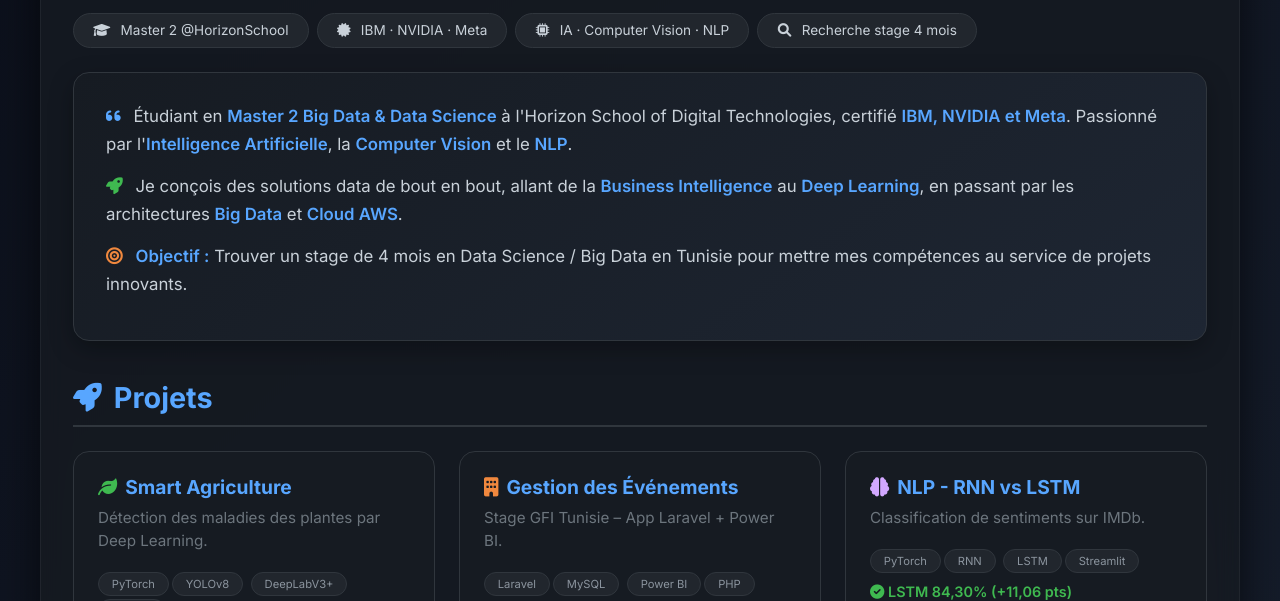
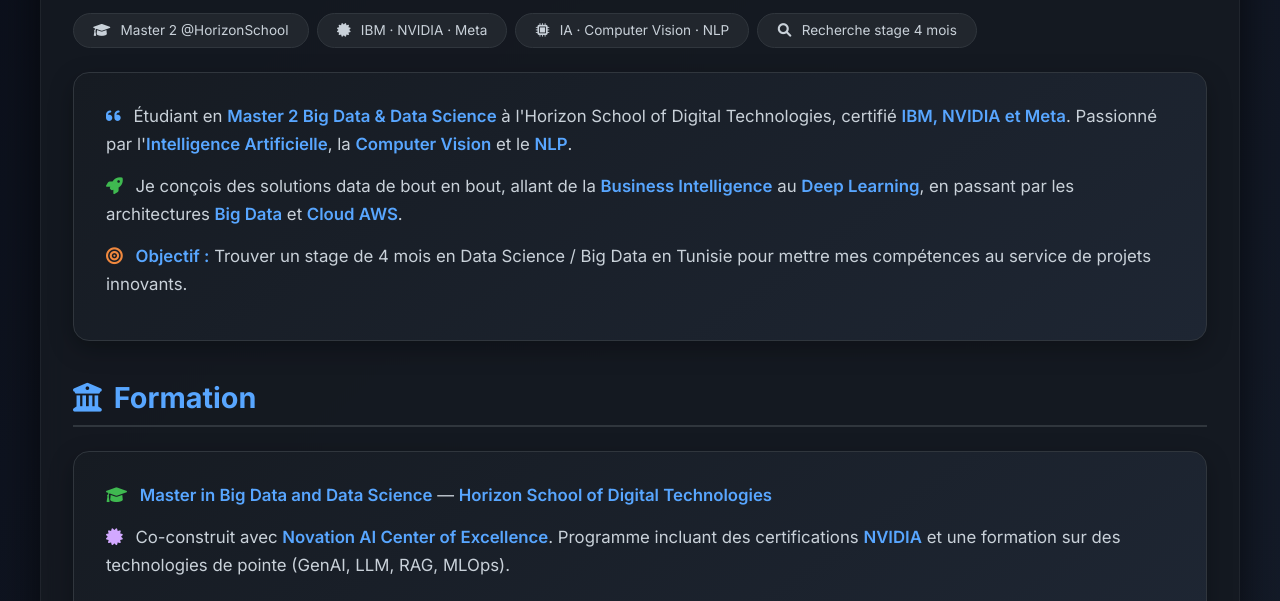
Before and after one commit to kabangesylvain-ui/portfolio, a plain HTML site: page index.html in a window 1280 px wide. Shown: the part 279-880 px from the top of the page. Drawn offline with nearby package versions, Linux system fonts and the light colour scheme.

Commit message:
Formation

```diff
--- a/index.html
+++ b/index.html
@@ -383,6 +383,27 @@
     </div>
 
     <!-- ========================================= -->
+<!-- FORMATION                                 -->
+<!-- ========================================= -->
+<h2 class="section-title" id="formation"><i class="fas fa-university"></i> Formation</h2>
+<div class="presentation-card">
+    <p>
+        <i class="fas fa-graduation-cap me-2" style="color:#3fb950;"></i>
+        <span class="highlight-text">Master in Big Data and Data Science</span>
+        — <a href="https://horizon-university.tn/programs/big-data-data-science"
+             target="_blank"
+             style="color: #58a6ff; text-decoration: none; font-weight: 600;">
+            Horizon School of Digital Technologies
+        </a>
+    </p>
+    <p>
+        <i class="fas fa-certificate me-2" style="color:#d2a8ff;"></i>
+        Co-construit avec <span class="highlight-text">Novation AI Center of Excellence</span>.
+        Programme incluant des certifications <span class="highlight-text">NVIDIA</span> et une formation sur des technologies de pointe (GenAI, LLM, RAG, MLOps).
+    </p>
+</div>
+
+    <!-- ========================================= -->
     <!-- PROJETS                                  -->
     <!-- ========================================= -->
     <h2 class="section-title" id="projets"><i class="fas fa-rocket"></i> Projets</h2>
```
